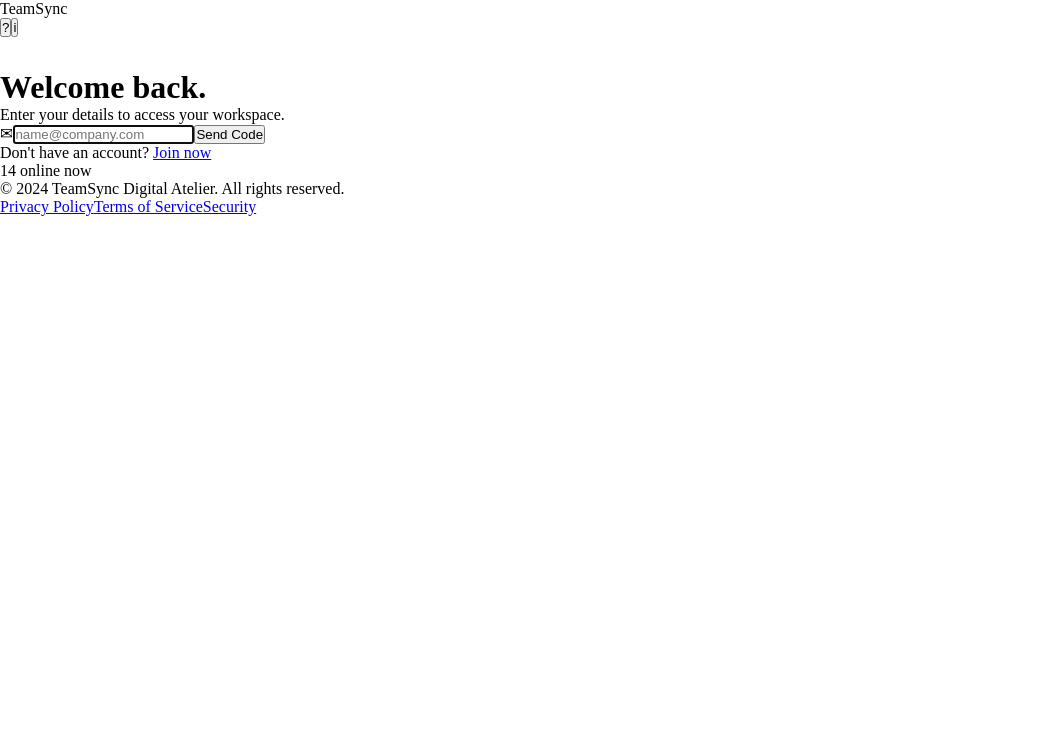
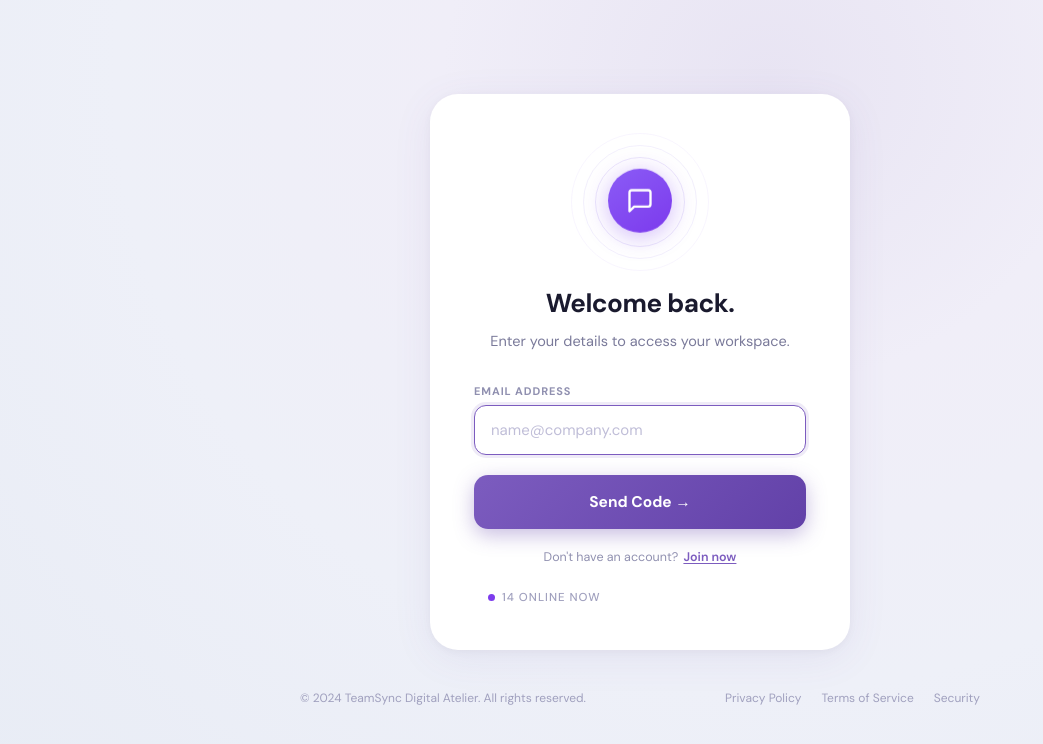
Before and after one commit to ACEGX25/teamsync-frontend, a Next.js app: page / in a window 1280 px wide. Shown: the top 744 px of the page, without its empty margins (0-1043 px from the left). Built offline with nearby package versions, Linux system fonts and the light colour scheme.

Commit message:
Login Page conflict

```diff
--- a/components/auth/LoginPage.tsx
+++ b/components/auth/LoginPage.tsx
@@ -44,28 +44,18 @@
   };
 
   return (
-    <div className="ts-root">
+    <div className="auth-page">
 
-      {/* NAV */}
-      <nav className="ts-nav">
-        <span className="ts-nav-brand">TeamSync</span>
-        <div className="ts-nav-actions">
-          <button className="ts-icon-btn" title="Help">?</button>
-          <button className="ts-icon-btn" title="Info">i</button>
-        </div>
-      </nav>
+      {/* STEP: EMAIL */}
+      {step === "email" ? (
+        <div className="auth-card">
 
-      {/* MAIN */}
-      <main className="ts-main">
-
-        {step === "email" ? (
-          <div className="ts-step">
           {/* Orb */}
-            <div className="ts-orb-wrap">
-              <span className="ts-orb-ring ts-ring-3" />
-              <span className="ts-orb-ring ts-ring-2" />
-              <span className="ts-orb-ring ts-ring-1" />
-              <div className="ts-orb">
+          <div className="landing-orb-wrap">
+            <span className="landing-orb-ring landing-ring-3" />
+            <span className="landing-orb-ring landing-ring-2" />
+            <span className="landing-orb-ring landing-ring-1" />
+            <div className="landing-orb">
               <svg width="28" height="28" viewBox="0 0 24 24" fill="none" stroke="white" strokeWidth="2" strokeLinecap="round" strokeLinejoin="round">
                 <path d="M21 15a2 2 0 0 1-2 2H7l-4 4V5a2 2 0 0 1 2-2h14a2 2 0 0 1 2 2z" />
               </svg>
@@ -73,63 +63,65 @@
           </div>
 
           {/* Heading */}
-            <div className="ts-heading">
-              <h1 className="ts-title">Welcome back.</h1>
-              <p className="ts-subtitle">Enter your details to access your workspace.</p>
-            </div>
+          <h1 className="auth-title">Welcome back.</h1>
+          <p className="auth-sub">Enter your details to access your workspace.</p>
 
           {/* Form */}
-            <form className="ts-form" onSubmit={handleSendOtp}>
-              <div className="ts-input-wrap">
-                <span className="ts-input-icon">✉</span>
+          <form className="auth-form" onSubmit={handleSendOtp}>
+            <div className="auth-field">
+              <label className="auth-label">Email Address</label>
               <input
-                  className="ts-input"
+                className="auth-input"
                 type="email"
                 placeholder="name@company.com"
                 value={email}
-                  onChange={(e) => setEmail(e.target.value)}
+                onChange={(e) => setEmail((e.target.value ?? "").toLowerCase())}
                 required
                 autoFocus
               />
-                <button className="ts-btn" type="submit" disabled={loading}>
-                  {loading && <span className="ts-spinner" />}
-                  {loading ? "Sending…" : "Send Code"}
-                </button>
             </div>
 
-              <p className="ts-login-hint">
+            <button className="auth-btn" type="submit" disabled={loading}>
+              {loading && <span className="auth-spinner" />}
+              {loading ? "Sending…" : "Send Code →"}
+            </button>
+
+            <p className="auth-hint">
               Don&apos;t have an account?{" "}
-                <a href="/register" className="ts-link">Join now</a>
+              <a href="/register" className="auth-link">Join now</a>
             </p>
-            </form>
 
             {/* Badge */}
-            <div className="ts-badge">
-              <div className="ts-badge-dots">
-                <span className="ts-dot ts-dot--on" />
-                <span className="ts-dot ts-dot--on" />
-                <span className="ts-dot ts-dot--off" />
-                <span className="ts-dot ts-dot--off" />
+            <div className="landing-badge">
+              <span className="landing-dot landing-dot--on" />
+              <span className="landing-badge-text">14 online now</span>
             </div>
-              <span className="ts-badge-text">14 online now</span>
-            </div>
-          </div>
-        ) : (
-          <div className="ts-step">
-            {/* Heading */}
-            <div className="ts-heading">
-              <h1 className="ts-title">Check your email.</h1>
-              <p className="ts-subtitle">We sent a 6-digit code to <strong>{email}</strong></p>
+          </form>
         </div>
 
-            {/* OTP Form */}
-            <form className="ts-form" onSubmit={handleVerify}>
-              <div className="ts-otp-row">
+      ) : (
+
+        /* STEP: OTP */
+        <div className="auth-card">
+          <div className="auth-shield">
+            <svg width="24" height="24" viewBox="0 0 24 24" fill="none">
+              <path d="M12 2L4 6v6c0 5.25 3.5 10.15 8 11.35C16.5 22.15 20 17.25 20 12V6L12 2z" fill="var(--color-brand)" />
+              <path d="M9 12l2 2 4-4" stroke="white" strokeWidth="2" strokeLinecap="round" strokeLinejoin="round" />
+            </svg>
+          </div>
+
+          <h1 className="auth-title">Check your email.</h1>
+          <p className="auth-sub">
+            We sent a 6-digit code to <strong>{email}</strong>
+          </p>
+
+          <form className="auth-form" onSubmit={handleVerify}>
+            <div className="auth-otp-row">
               {otp.map((digit, idx) => (
                 <input
                   key={idx}
                   id={`otp-${idx}`}
-                    className="ts-otp-input"
+                  className={`auth-otp-box${digit ? " filled" : ""}`}
                   type="text"
                   inputMode="numeric"
                   maxLength={1}
@@ -141,33 +133,36 @@
               ))}
             </div>
 
-              <p className="ts-otp-hint">
+            <p className="auth-hint">
               Didn&apos;t receive it?{" "}
-                <button type="button" className="ts-otp-resend">Resend code</button>
+              <button type="button" className="auth-link">Resend code</button>
             </p>
 
             <button
-                className="ts-btn ts-btn--full"
+              className="auth-btn"
               type="submit"
               disabled={loading || otp.join("").length < 6}
             >
-                {loading && <span className="ts-spinner" />}
-                {loading ? "Verifying…" : "Verify & Sign In"}
+              {loading && <span className="auth-spinner" />}
+              {loading ? "Verifying…" : "Verify & Sign In →"}
             </button>
 
-              <button type="button" className="ts-back-btn" onClick={() => setStep("email")}>
+            <button
+              type="button"
+              className="auth-link"
+              style={{ textAlign: "center" }}
+              onClick={() => setStep("email")}
+            >
               ← Back
             </button>
           </form>
         </div>
       )}
 
-      </main>
-
       {/* FOOTER */}
-      <footer className="ts-footer">
+      <footer className="auth-footer">
         <span>© 2024 TeamSync Digital Atelier. All rights reserved.</span>
-        <div className="ts-footer-links">
+        <div className="auth-footer-links">
           <a href="#">Privacy Policy</a>
           <a href="#">Terms of Service</a>
           <a href="#">Security</a>
```
Lines whose indentation alone changed are shown as unchanged.
